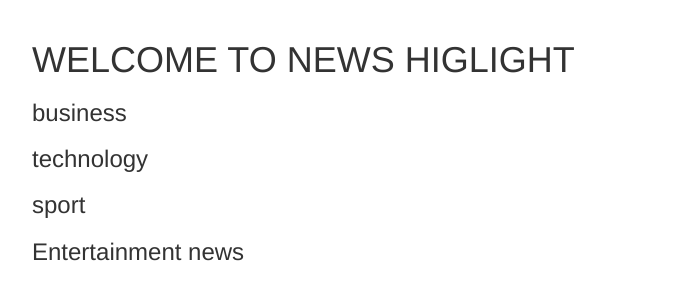
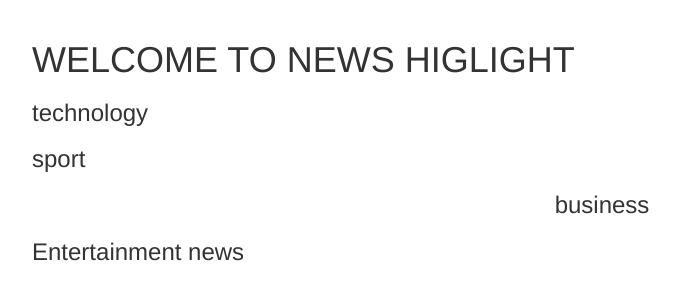
Before and after one commit to laetitia123/News-Highlight, a Flask app: template app/templates/index.html in a window 1280 px wide. Shown: the part 52-352 px from the top of the page, without its empty margins (38-718 px from the left). Run offline with Flask 2, Linux system fonts and the light colour scheme; the template is opened without the code that fills it, so the values that code supplies are empty; some libraries are stand-ins or nearby versions.

Commit message:
index modified

```diff
--- a/app/templates/index.html
+++ b/app/templates/index.html
@@ -14,12 +14,13 @@
 
 <div class="container">
 <h1>WELCOME TO NEWS HIGLIGHT </h1>
-    <h3>business</h3>
-    {{ macro.displaySourceList(business)}}
+
     <h3>technology</h3>
     {{ macro.displaySourceList(technology)}}
     <h3>sport</h3>
     {{ macro.displaySourceList(sports)}}
+    <h3 class="text-center">business</h3>
+    {{ macro.displaySourceList(business)}}
     <h3>Entertainment news</h3>
     {{ macro.displaySourceList(entertainment)}}
 </div>
```
